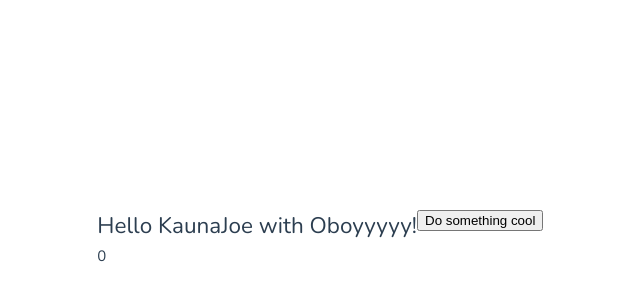
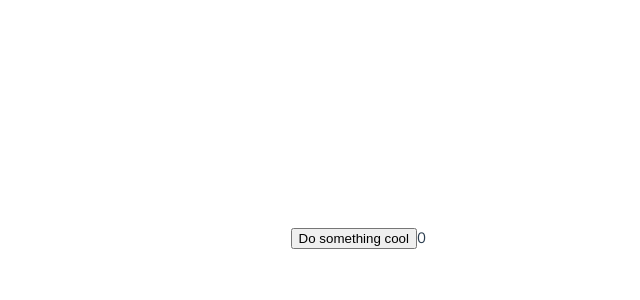
Before and after one commit to lawrdev/vue-luo, a Vue app: page / in a window 1280 px wide. Shown: the part 162-462 px from the top of the page, without its empty margins (223-863 px from the left). Built offline with nearby package versions, Linux system fonts and the light colour scheme.

Commit message:
chore: modiferes

```diff
--- a/src/App.vue
+++ b/src/App.vue
@@ -1,18 +1,13 @@
 <script setup lang="ts">
+import { ref } from 'vue'
 import GreetUser from './components/GreetUser.vue'
 import TestCase from './components/TestCase.vue'
-const sayThis = {
-  user: 'KaunaJoe'
-}
-function runCount(n: number) {
-  window.alert(`Heyyyy we got ${n}`)
-}
+
+const userName = ref('metroe')
 </script>
 
 <template>
-  <GreetUser v-bind="sayThis" />
-
-  <TestCase @counter-event="runCount" />
+  <TestCase v-model:user.capitalize="userName" />
 </template>
 
 <style scoped></style>
```
